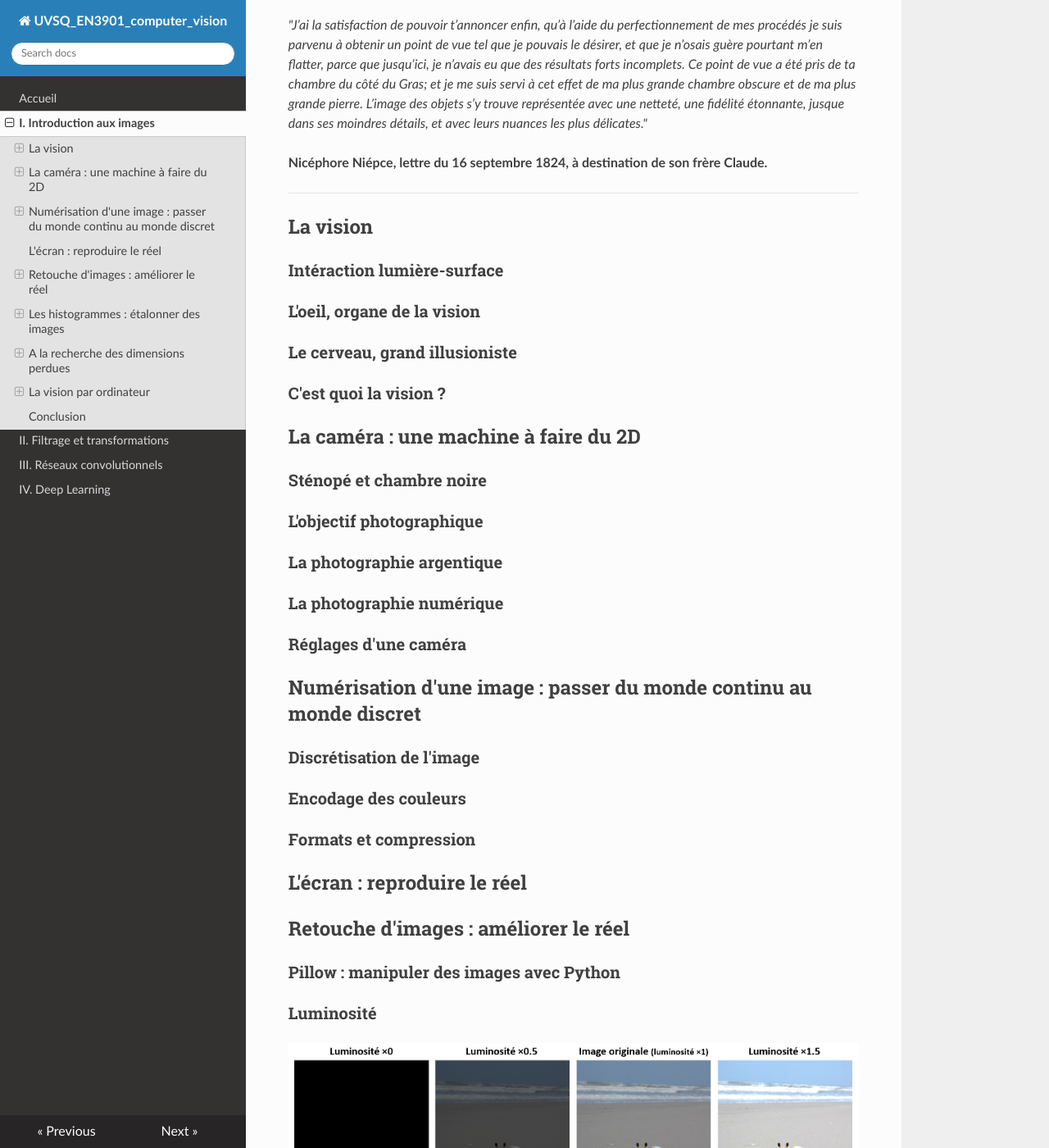
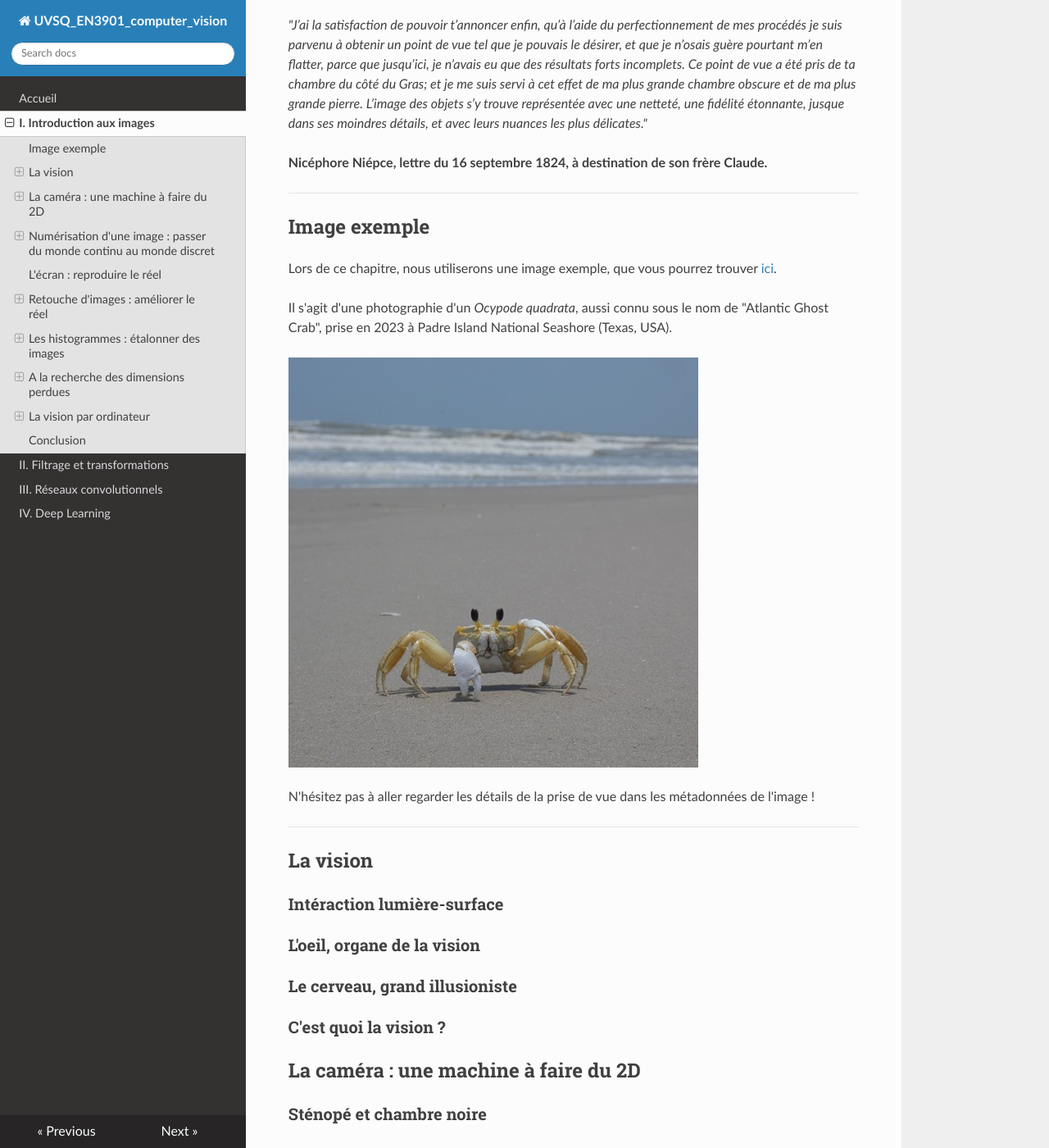
Before and after one commit to NicOudart/UVSQ_EN3901_computer_vision, an MkDocs documentation site: the page built from docs/Chap1_Introduction_images.md, in a window 1280 px wide and 1400 px high, scrolled down 435 px. Shown: the whole window at 82% size. Built offline with MkDocs 1.6.1, drawn with Linux system fonts in a browser that asks for light colours; nearby versions of some CDN libraries.

Commit message:
-Progress on Chapter 1.

```diff
--- a/docs/Chap1_Introduction_images.md
+++ b/docs/Chap1_Introduction_images.md
@@ -10,6 +10,18 @@ Ce point de vue a été pris de ta chambre du côté du Gras; et je me suis
 L’image des objets s’y trouve représentée avec une netteté, une fidélité étonnante, jusque dans ses moindres détails, et avec leurs nuances les plus délicates."_
 
 **Nicéphore Niépce, lettre du 16 septembre 1824, à destination de son frère Claude.**
+
+---
+
+## Image exemple
+
+Lors de ce chapitre, nous utiliserons une image exemple, que vous pourrez trouver [ici](https://github.com/NicOudart/UVSQ_EN3901_computer_vision/blob/master/images/Ghost_crab.jpg).
+
+Il s'agit d'une photographie d'un _Ocypode quadrata_, aussi connu sous le nom de "Atlantic Ghost Crab", prise en 2023 à Padre Island National Seashore (Texas, USA).
+
+![Image exemple du Chapitre 1](img/Chap1_exemple_image.png)
+
+N'hésitez pas à aller regarder les détails de la prise de vue dans les métadonnées de l'image !
 
 ---
 
@@ -59,7 +71,7 @@ L’image des objets s’y trouve représentée avec une netteté, une fidé
 
 ### Saturation
 
-
+![Exemple de retouche de saturation](img/Chap1_exemple_saturation.png)
 
 ## Les histogrammes : étalonner des images
 
```
Also changed, not shown: docs/img/Chap1_exemple_contraste.png, docs/img/Chap1_exemple_image.png (added), docs/img/Chap1_exemple_saturation.png (added).
